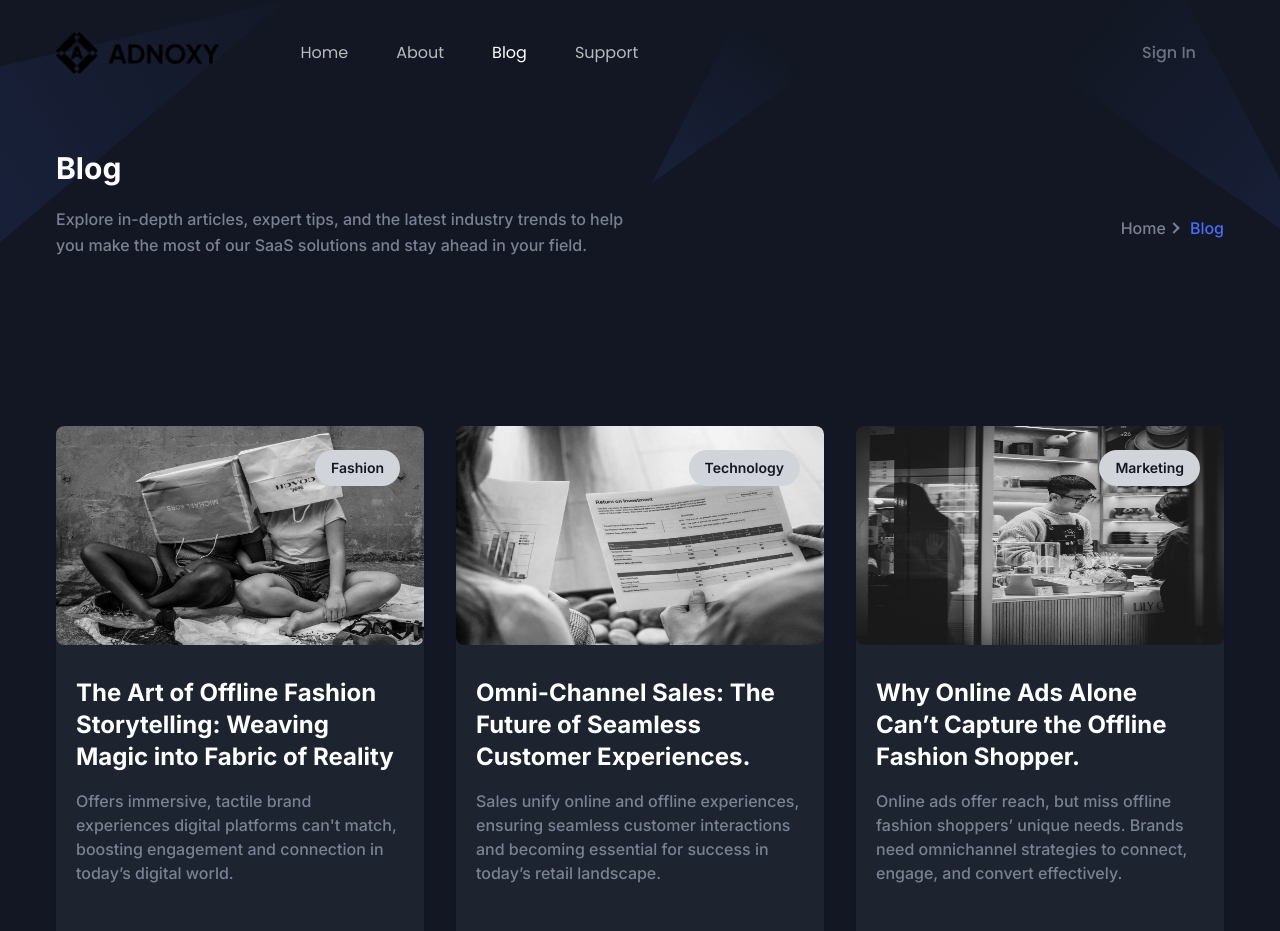
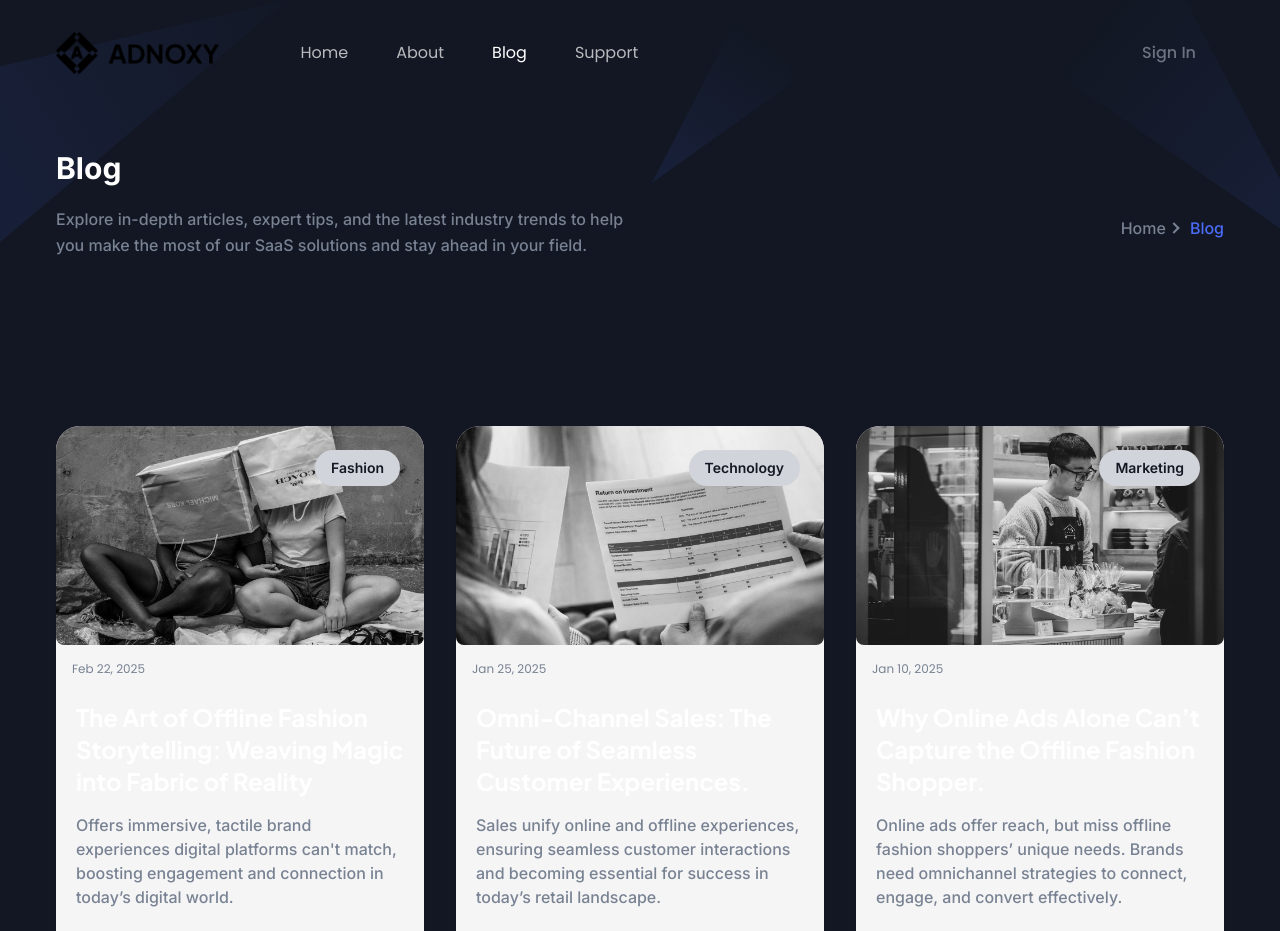
Before and after one commit to aman-adnoxy/adnoxy-web, a Next.js app: page /blog in a window 1280 px wide. Shown: the top 931 px of the page. Built offline with nearby package versions, Linux system fonts and the light colour scheme.

Commit message:
fixed blog

```diff
--- a/src/components/Blog/SingleBlog.tsx
+++ b/src/components/Blog/SingleBlog.tsx
@@ -6,21 +6,23 @@ const SingleBlog = ({ blog }: { blog: Blog }) => {
   const { title, image, paragraph, author, tags, publishDate } = blog;
   return (
     <>
-      <div className="group relative overflow-hidden rounded-lg bg-white shadow-one duration-300 hover:shadow-two dark:bg-dark dark:hover:shadow-gray-dark">
+      <div className="group relative overflow-hidden bg-[#f5f5f5] shadow-one duration-300 hover:shadow-two rounded-3xl">
         <Link
           href="/blog-details"
           className="relative block aspect-[37/22] w-full rounded-lg"
         >
-          <span className="absolute right-6 top-6 z-20 inline-flex items-center justify-center rounded-full bg-gray-300 px-4 py-2 text-sm font-semibold capitalize text-black hover:bg-gray-700">
+          <span className="absolute right-6 top-6 z-20 inline-flex items-center justify-center rounded-full bg-gray-300 px-4 py-2 text-sm font-semibold capitalize text-black hover:bg-white">
             {tags[0]}
           </span>
-          <Image src={image} alt="image" fill className="rounded-lg"/>
+          <Image src={image} alt="image" fill className="rounded-lg hover:scale-105 transition-all duration-500" style={{objectFit: "cover"}}/>
         </Link>
-        <div className="p-6 sm:p-8 md:px-6 md:py-8 lg:p-8 xl:px-5 xl:py-8 2xl:p-8">
+        <p className="text-xs text-body-color px-4 pt-4 text-sm font-[Poppins]">{publishDate}</p>
+        <div className="p-6 sm:p-8 md:px-6 md:py-8 lg:p-8 xl:px-5 xl:py-6 2xl:p-6">
           <h3>
             <Link
               href="/blog-details"
-              className="mb-4 block text-xl font-bold text-black hover:text-primary dark:text-white dark:hover:text-primary sm:text-2xl"
+              className="mb-4 block text-xl font-bold text-black hover:text-[#a31d1d] dark:text-white dark:hover:text-primary sm:text-2xl"
+              style={{ fontFamily: 'Plus Jakarta Sans' }}
             >
               {title}
             </Link>
--- a/src/components/Blog/blogData.tsx
+++ b/src/components/Blog/blogData.tsx
@@ -17,7 +17,7 @@ const blogData: Blog[] = [
 
 
 
-    publishDate: "2025",
+    publishDate: "Feb 22, 2025",
 
   },
   {
@@ -32,7 +32,7 @@ const blogData: Blog[] = [
       designation: "",
     },
     tags: ["Technology"],
-    publishDate: "2025",
+    publishDate: "Jan 25, 2025",
   },
   {
     id: 3,
@@ -46,7 +46,7 @@ const blogData: Blog[] = [
       designation: "",
     },
     tags: ["Marketing"],
-    publishDate: "2025",
+    publishDate: "Jan 10, 2025",
   },
 
 ];
--- a/src/components/Hero/index.tsx
+++ b/src/components/Hero/index.tsx
@@ -8,7 +8,7 @@ const Hero = () => {
         className="relative z-10 overflow-hidden bg-[#ffffff] dark:bg-[#000000] h-fit pb-16 pt-[8rem] md:pb-[120px] md:pt-[150px] xl:pb-[4rem] xl:pt-[8rem]"
       >
         {/* <div className="container flex flex-col md:flex-row"> */}
-        <div className="container w-full flex flex-col md:flex-row justify-center items-center">
+        <div className="container w-full pt-4 flex flex-col md:flex-row justify-center items-center">
           {/* Left Content */}
           {/* <div className="w-full order-2 xl:order-1 md:order-1 md:w-1/2 px-4 flex items-baseline"> */}
           <div className="flex-col h-[50vh] xl:h-[75vh] md:h-[65vh] order-2 xl:order-1 md:order-1 px-4 flex items-baseline">
--- a/src/components/Testimonials/SingleTestimonial.tsx
+++ b/src/components/Testimonials/SingleTestimonial.tsx
@@ -19,7 +19,17 @@ const SingleTestimonial = ({ testimonial }: { testimonial: Testimonial }) => {
   }
 
   return (
-
+    <div className="testimonial">
+      <div className="testimonial-header">
+        <Image src={image} alt={name} width={50} height={50} className="testimonial-image" />
+        <div>
+          <h3 className="testimonial-name">{name}</h3>
+          <p className="testimonial-designation">{designation}</p>
+        </div>
+      </div>
+      <div className="testimonial-rating">{ratingIcons}</div>
+      <p className="testimonial-content">{content}</p>
+    </div>
   );
 };
 
```
Also changed, not shown: .eslintrc.json.
